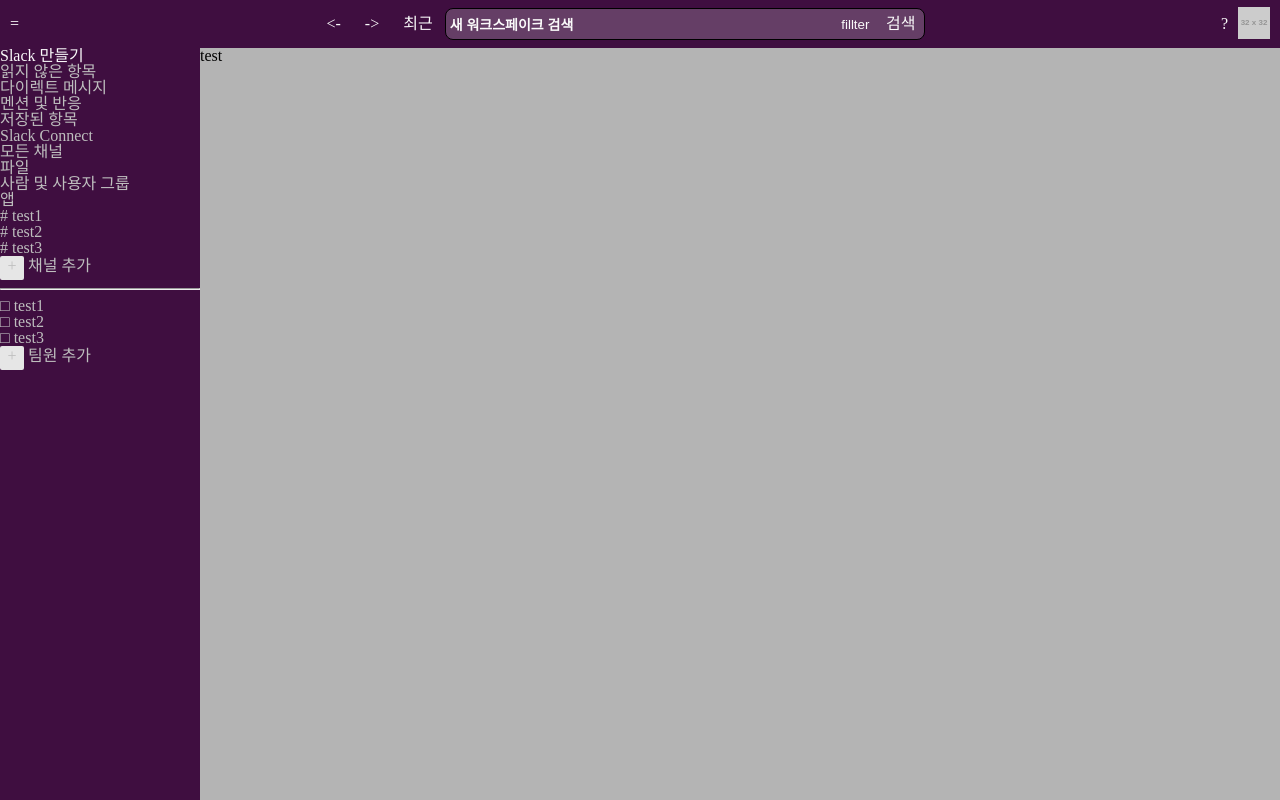
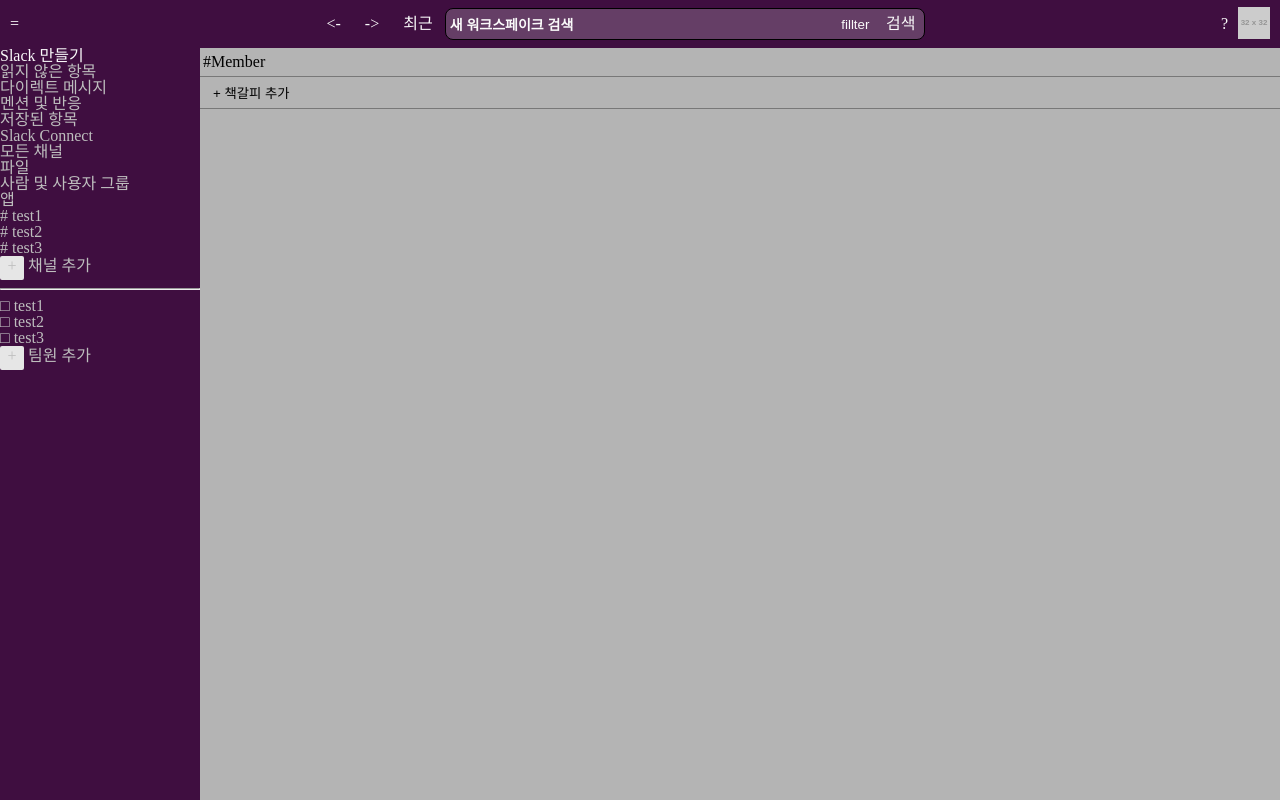
Before and after one commit to fms2014-github/clone-coding-slack, a Vue app: page /directMsg/1 in a window 1280 px wide. Built offline with nearby package versions, Linux system fonts and the light colour scheme.

Commit message:
채널 및 다이렉트 메시지 화면 개발 중

```diff
--- a/src/components/ListItem.vue
+++ b/src/components/ListItem.vue
@@ -15,7 +15,7 @@
       routeToSection(){
         let routeParam = {
           name: this.$props.kind,
-          [(this.$props.kind + "Id")]: this.$props.channelnMessageNo
+          params: {[(this.$props.kind + "Id")]: this.$props.channelnMessageNo}
         }
         console.log(routeParam)
         this.$router.push(routeParam);
@@ -43,6 +43,7 @@
 li{
   width: 200px;
   display: inline-block;
+  cursor: pointer;
 }
 .channel::after{
   content:'#'
--- a/src/layout/Main.vue
+++ b/src/layout/Main.vue
@@ -1,6 +1,6 @@
 <template>
     <div id="main">
-        test
+        <router-view></router-view>
     </div>
 </template>
 
--- a/src/router/index.js
+++ b/src/router/index.js
@@ -4,6 +4,8 @@
 import MenuTest from '../views/MenuTest.vue'
 import MainTest from '../views/MainTest.vue'
 import SideSubMenuTest from '@/views/SideSubMenuTest.vue'
+import Channel from '@/views/Chennal.vue'
+import DirectMsg from '@/views/DirectMsg.vue'
 
 Vue.use(VueRouter)
 
@@ -45,6 +47,22 @@
     // this generates a separate chunk (about.[hash].js) for this route
     // which is lazy-loaded when the route is visited.
   },
+  {
+    path: '/chennal/:channelId',
+    name: 'channel',
+    component: Channel,
+    // route level code-splitting
+    // this generates a separate chunk (about.[hash].js) for this route
+    // which is lazy-loaded when the route is visited.
+  },
+  {
+    path: '/directMsg/:directMsgId',
+    name: 'directMsg',
+    component: DirectMsg,
+    // route level code-splitting
+    // this generates a separate chunk (about.[hash].js) for this route
+    // which is lazy-loaded when the route is visited.
+  },
 ]
 
 const router = new VueRouter({
@@ -53,4 +71,11 @@
   routes
 })
 
+const originalPush = VueRouter.prototype.push;
+VueRouter.prototype.push = function push(location) {
+	return originalPush.call(this, location).catch(err => {
+		if (err.name !== 'NavigationDuplicated') throw err;
+	});
+};
+
 export default router
--- /dev/null
+++ b/src/views/Chennal.vue
@@ -0,0 +1,77 @@
+<template>
+  <div class="chennal-board">
+    <div class="title">
+        <span>#{{chennalName}}</span>
+        <div class="member-info-wrap">
+            <button class="member-list">멤버보기</button>
+            <button class="member-add">멤버추가</button>
+        </div>
+    </div>
+    <div class="bookmark-wrap">
+        <button class="bookmark">+ 책갈피 추가</button>
+    </div>
+    <div class="wysiwyg">
+        <div class="wysiwyg-form">
+
+        </div>
+        <p class="inputText" contenteditable="true"></p>
+    </div>
+  </div>
+</template>
+
+<script>
+export default {
+    data(){
+        return {
+            chennalName: "chennal",
+        }
+    },
+    mounted(){
+    }
+}
+</script>
+
+<style lang="scss" scoped>
+.chennal-board{
+    .title{
+        display: flex;
+        justify-content: space-between;
+        align-items: center;
+        border-bottom: solid 1px $gray-color-120;
+        padding: 3px;
+
+        .member-info-wrap{
+            button{
+                border: {
+                    width: 1px;
+                    radius: 3px;
+                    color: $gray-color-190;
+                    style: solid
+                }
+                background-color: $gray-color-160;
+
+                &:hover{
+                    cursor: pointer;
+                }
+            }
+        }
+    }
+
+    .bookmark-wrap{
+        padding: 3px 0px;
+        border-bottom: solid 1px $gray-color-120;
+        .bookmark{
+            background-color: unset;
+            border: unset;
+            border-radius: 6px;
+            padding: 3px;
+            margin-left: 10px;
+
+            &:hover{
+                background-color: $gray-color-200;
+                cursor: pointer;
+            }
+        }
+    }
+}
+</style>
--- /dev/null
+++ b/src/views/DirectMsg.vue
@@ -0,0 +1,51 @@
+<template>
+  <div class="member-board">
+    <div class="title">
+        <span>#{{memberName}}</span>
+    </div>
+    <div class="bookmark-wrap">
+        <button class="bookmark">+ 책갈피 추가</button>
+    </div>
+  </div>
+</template>
+
+<script>
+export default {
+    data(){
+        return {
+          memberName: "Member",
+        }
+    },
+    mounted(){
+    }
+}
+</script>
+
+<style lang="scss" scoped>
+.member-board{
+    .title{
+        display: flex;
+        justify-content: space-between;
+        align-items: center;
+        border-bottom: solid 1px $gray-color-120;
+        padding: 6px 3px;
+    }
+
+    .bookmark-wrap{
+        padding: 3px 0px;
+        border-bottom: solid 1px $gray-color-120;
+        .bookmark{
+            background-color: unset;
+            border: unset;
+            border-radius: 6px;
+            padding: 3px;
+            margin-left: 10px;
+
+            &:hover{
+                background-color: $gray-color-200;
+                cursor: pointer;
+            }
+        }
+    }
+}
+</style>
```
